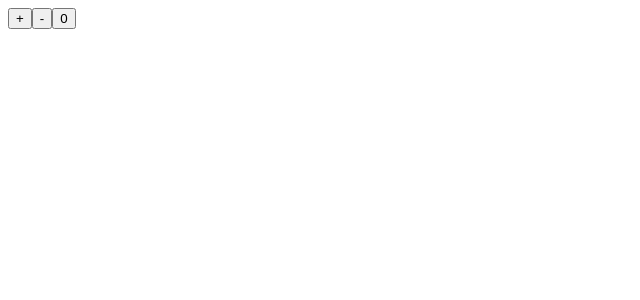
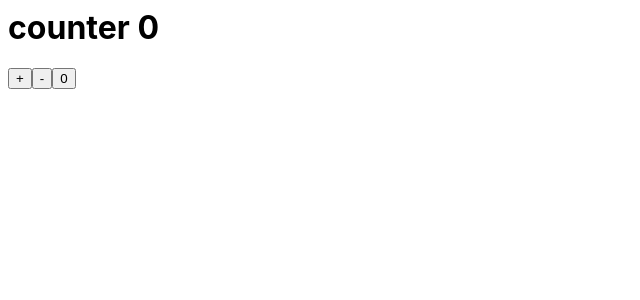
Before and after one commit to nasagaurav/react-l-topic2, a React (Create React App) app: page / in a window 1280 px wide. Shown: the top 300 px of the page, without its empty margins (0-640 px from the left). Built offline with nearby package versions, Linux system fonts and the light colour scheme.

Commit message:
added counter

```diff
--- a/src/App.js
+++ b/src/App.js
@@ -16,6 +16,7 @@ export default function App() {
 
   return (
     <div>
+      <h1>counter  {x} </h1>
       <button onClick={p1}>+</button>
       <button onClick={p2}>-</button>
       <button onClick={p3}>0</button>
```
